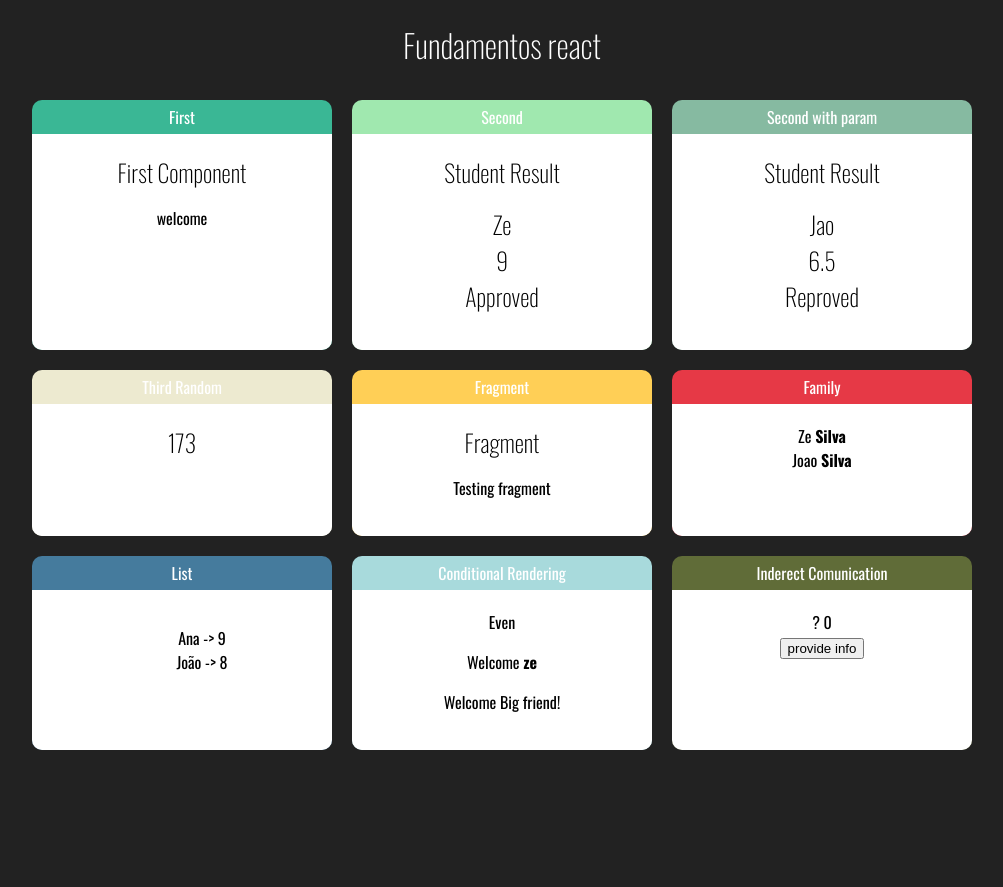
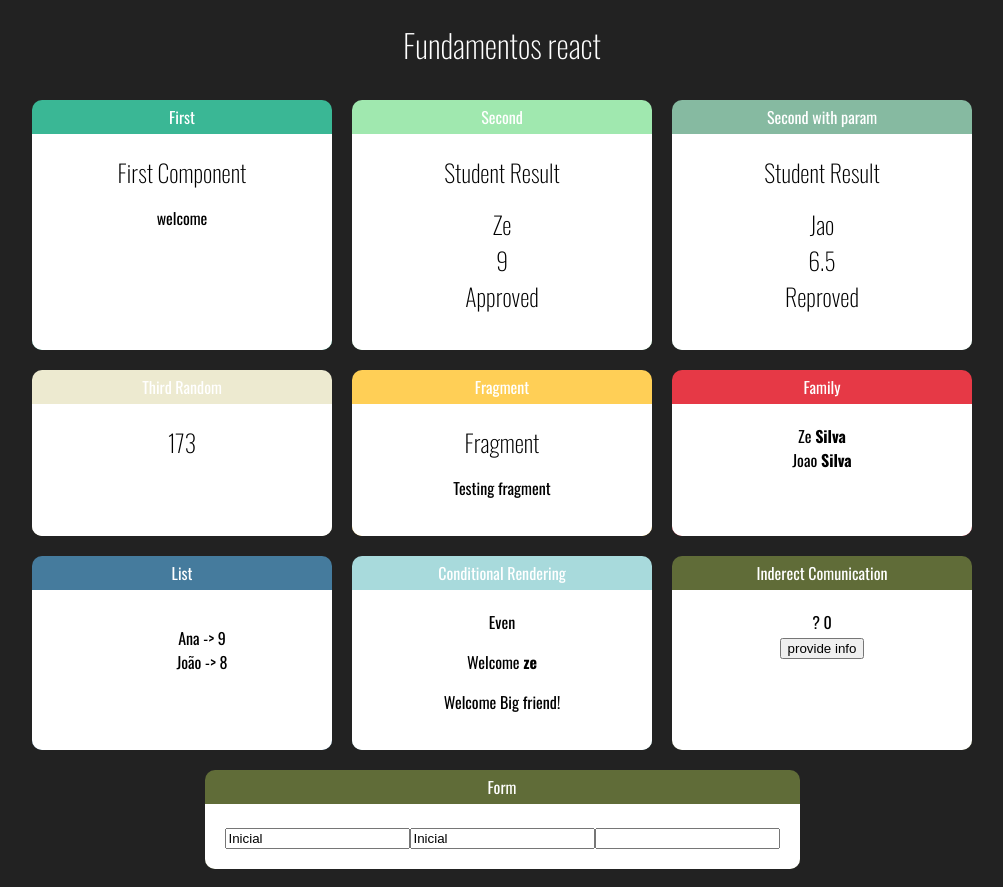
Before and after one commit to fabiocosta07/react-redux-course, a React (Create React App) app in the folder fundamentals-react/: page / in a window 1280 px wide. Shown: the whole page, without its empty margins (138-1141 px from the left). Before the commit the page ends 800 px from the top, so only its background shows below. Built offline with nearby package versions, Linux system fonts and the light colour scheme.

Commit message:
section 2 - 36 - Controled components

```diff
--- a/fundamentals-react/src/App.js
+++ b/fundamentals-react/src/App.js
@@ -11,6 +11,7 @@ import StudentsList from './components/list/StudentsList';
 import EvenOperator from './components/conditional/EvenOperator';
 import UserInfo from './components/conditional/UserInfo';
 import Parent from './components/comunication/Parent';
+import Input from './components/form/Input';
 export default _ =>
    <div className="App">
       <h1>Fundamentos react</h1>
@@ -53,5 +54,8 @@ export default _ =>
         <Card title="Inderect Comunication" color="#606c38">
           <Parent></Parent>
         </Card>
+        <Card title="Form" color="#606c38">
+          <Input></Input>
+        </Card>
       </div>
    </div>
--- /dev/null
+++ b/fundamentals-react/src/components/form/Input.jsx
@@ -0,0 +1,17 @@
+import { useState } from "react"
+
+export default props => {
+    const [value, setValue] = useState("Inicial")
+
+    const whenChange = (e) => {
+        setValue(e.target.value)
+    }
+
+    return (
+        <div>
+            <input value={value} onChange={whenChange}></input>
+            <input value={value} readOnly></input>
+            <input value={undefined} ></input>
+        </div>
+    )
+}
```
